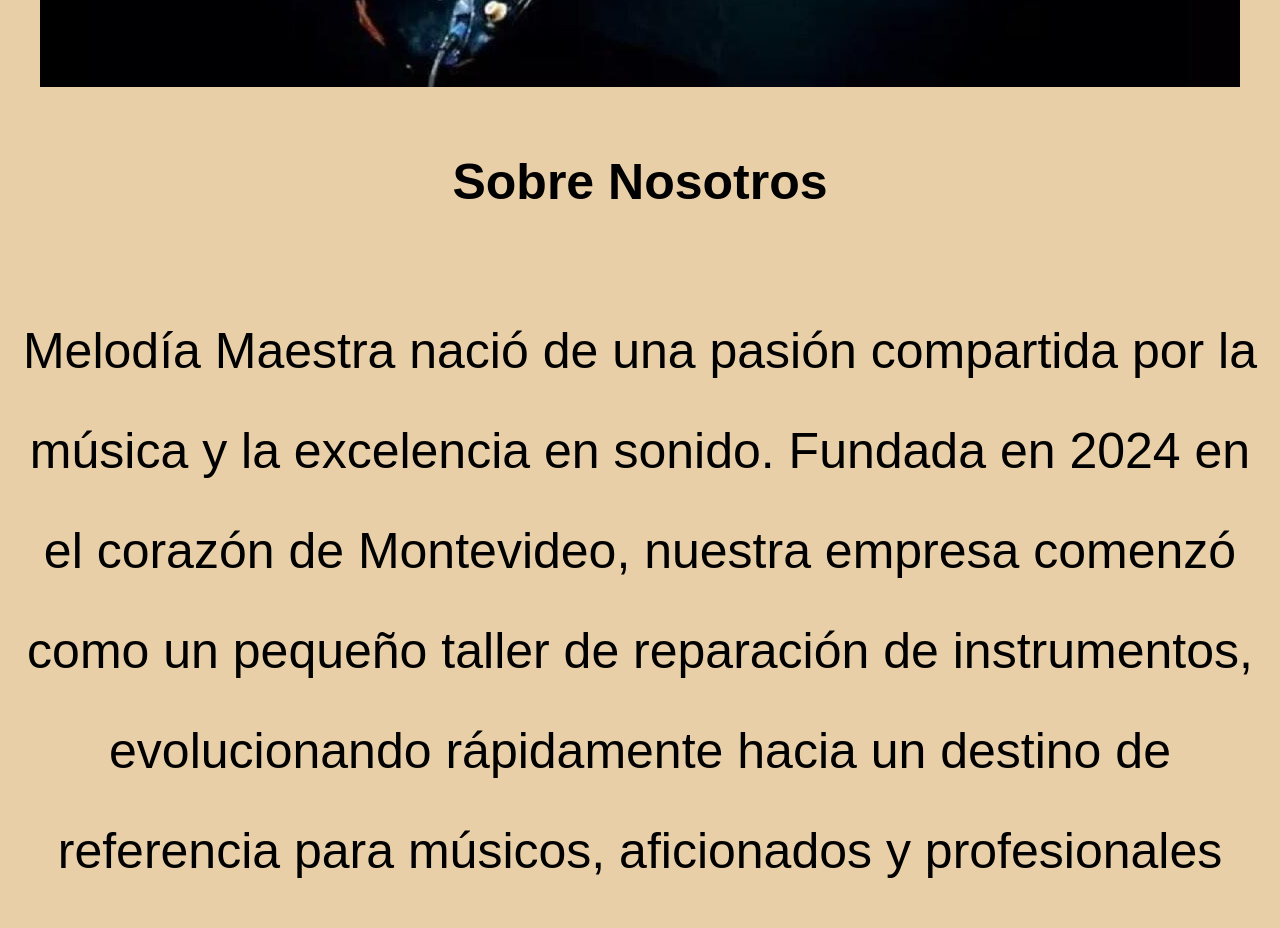
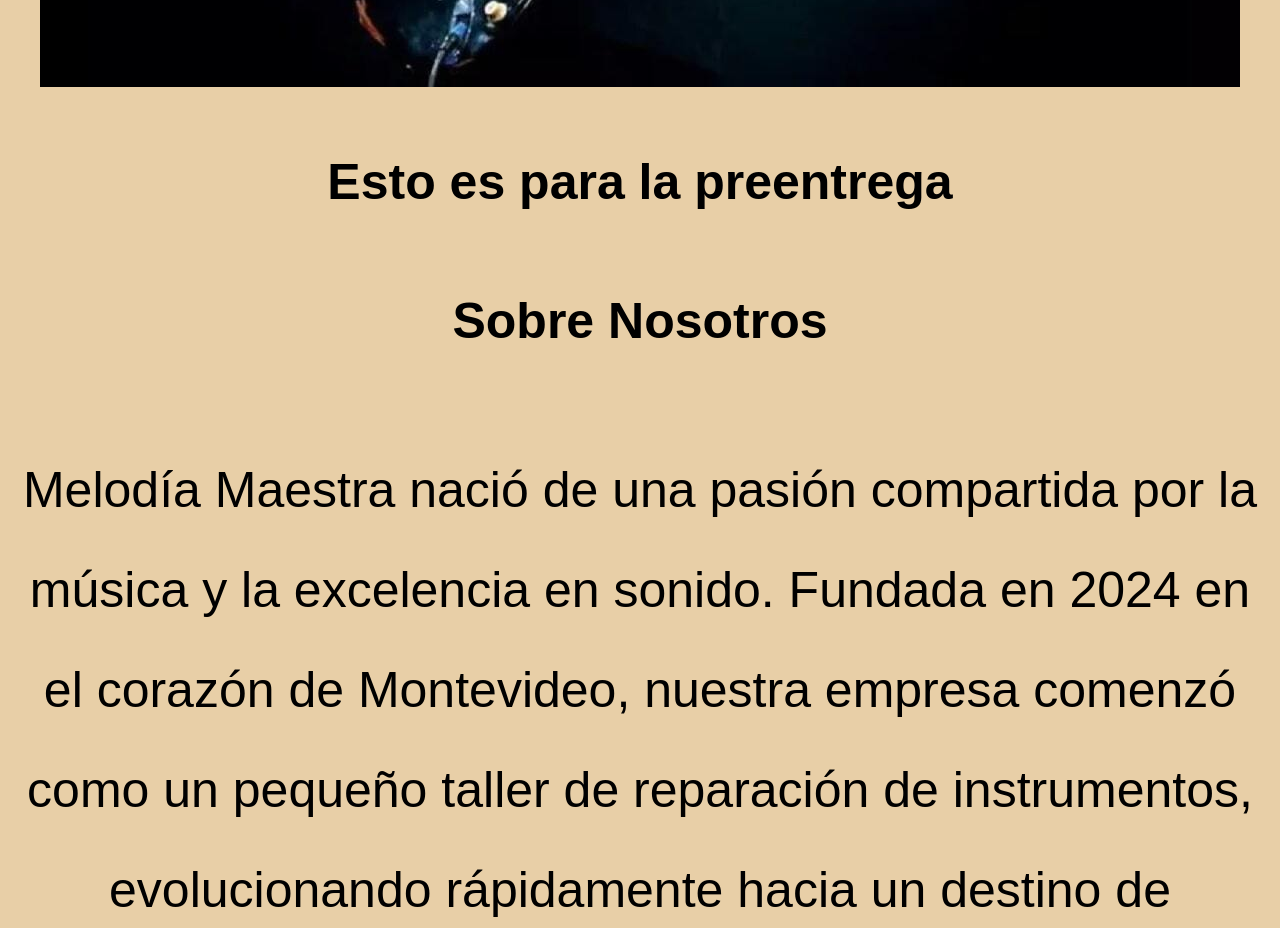
Before and after one commit to GermanGutiUy/Tienda-de-Musica-German-Gutierrez, a React (Vite) app: page / in a window 1280 px wide. Shown: the part 1340-2268 px from the top of the page. Built offline with nearby package versions, Linux system fonts and the light colour scheme.

Commit message:
Otro commit

```diff
--- a/src/App.jsx
+++ b/src/App.jsx
@@ -8,7 +8,7 @@ function App() {
   return (
     <div className='app-container'>
       <NavBar />
-      <ItemListContainer />
+      <ItemListContainer preentrega = "Esto es para la preentrega"/>
       <NewsLetter />
       <Contact />
     </div>
--- a/src/components/ItemListContainer.jsx
+++ b/src/components/ItemListContainer.jsx
@@ -9,7 +9,7 @@ import grohl from '../img/animationmain/grohl.jpg'
 import hendrix from '../img/animationmain/hendrix.jpg'
 import moore from '../img/animationmain/moore.jpg'
 
-const itemlistcontainer = () => {
+const itemlistcontainer = ( {preentrega}) => {
   const images = [
     clapton,
     gilmour,
@@ -28,7 +28,7 @@ const itemlistcontainer = () => {
         <ItemListContainerAnimation images={images} />
       </div>
 
-
+      <h2 className="Tituloh2">{preentrega}</h2>
       <h2 className="Tituloh2">
         Sobre Nosotros
         </h2>
```
Also changed, not shown: src/img/CarroCompras.png (deleted).
